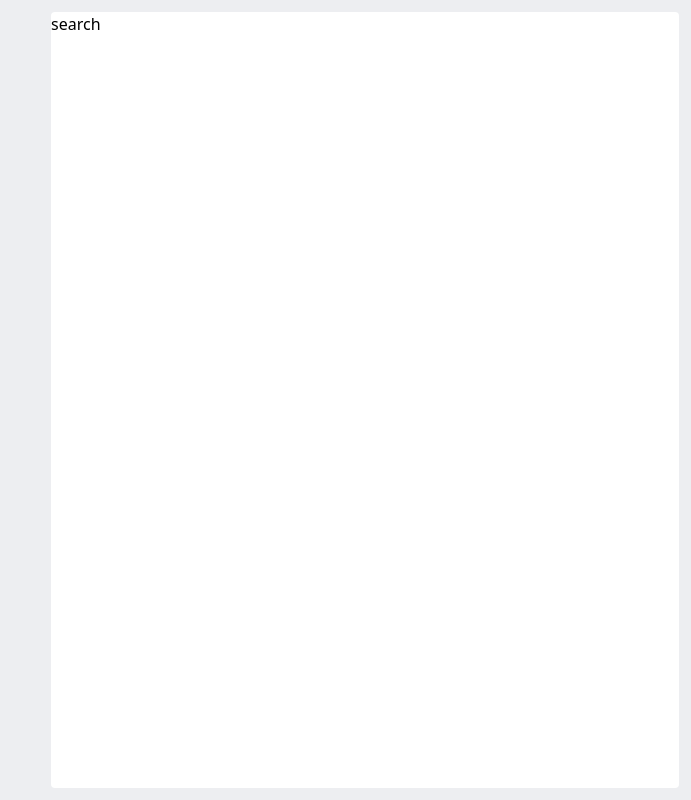
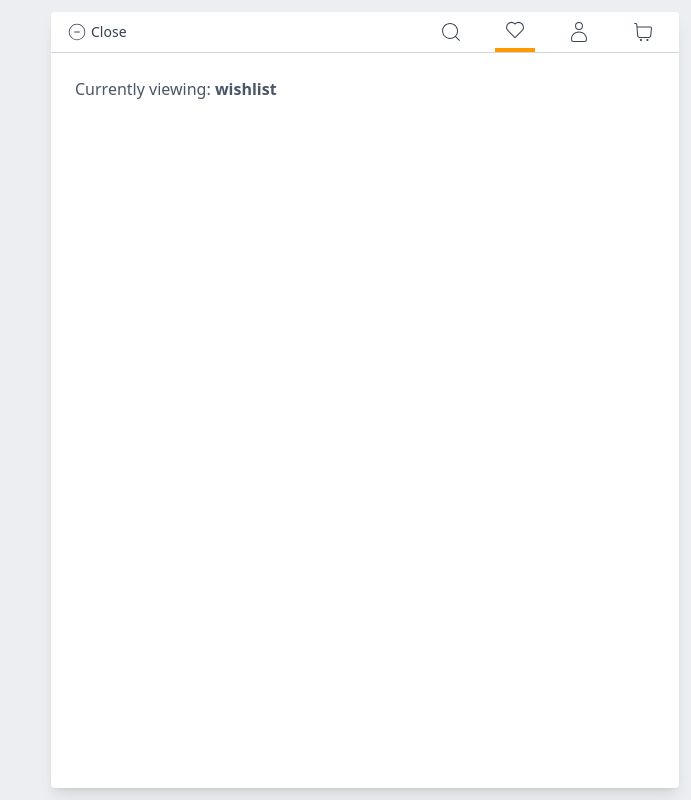
Before and after one commit to chimalongy/dbcelegance, a Next.js app: page /test in a window 1280 px wide. Shown: the whole page, without its empty margins (589-1280 px from the left). Built offline with nearby package versions, Linux system fonts and the light colour scheme.

Commit message:
changed the logo

```diff
--- a/src/app/components/modalpages.jsx/ModalMain.jsx
+++ b/src/app/components/modalpages.jsx/ModalMain.jsx
@@ -1,23 +1,92 @@
 "use client";
-import React from "react";
+
+import React, { useState } from 'react';
+import { IoClose } from 'react-icons/io5';
+import { CiSearch, CiHeart, CiUser, CiShoppingCart, CiCircleMinus  } from 'react-icons/ci';
 
 const ModalMain = () => {
+  const [activeTab, setActiveTab] = useState('wishlist');
+  const [showModal, setShowModal] = useState(true);
+
+  // if (!showModal) return null;
+
   return (
-    <div className="fixed top-0 bottom-0 left-0 right-0 h-screen bg-gray-300/40 backdrop-blur-md flex  lg:justify-end p-3 z-50">
-
+    <div className="fixed inset-0 h-screen bg-gray-300/40 backdrop-blur-md flex lg:justify-end p-3 z-50">
       <div
-        className=" w-full lg:w-[50%] bg-white rounded"
+        className="w-full lg:w-[50%] bg-white rounded shadow-lg"
         style={{
           animation: 'slide-in-right 0.5s ease-out',
         }}
       >
-        search
+        {/* Header */}
+        <div className="border-b border-b-gray-300">
+          <div className="flex justify-between items-center px-4">
+            {/* Close Button */}
+            <button
+              onClick={() => setShowModal(false)}
+              className="flex items-center gap-1 text-sm text-gray-700 hover:text-black "
+              aria-label="Close modal"
+            >
+              <CiCircleMinus  className="text-xl" />
+              <span>Close</span>
+            </button>
+
+            {/* Icons */}
+            <div className="flex gap-6 items-center">
+              <button
+                onClick={() => setActiveTab('search')}
+                aria-label="Search"
+                className={`flex justify-center items-center h-[40px] w-[40px] ${
+                  activeTab === "search" ? "border-b-4 border-b-amber-500" : ""
+                }`}
+              >
+                <CiSearch className="text-2xl text-gray-700" />
+              </button>
+              <button
+                onClick={() => setActiveTab('wishlist')}
+                aria-label="Wishlist"
+                className={`flex justify-center items-center h-[40px] w-[40px] ${
+                  activeTab === "wishlist" ? "border-b-4 border-b-amber-500" : ""
+                }`}
+              >
+                <CiHeart className="text-2xl text-gray-700" />
+              </button>
+              <button
+                onClick={() => setActiveTab('profile')}
+                aria-label="Profile"
+                className={`flex justify-center items-center h-[40px] w-[40px] ${
+                  activeTab === "profile" ? "border-b-4 border-b-amber-500" : ""
+                }`}
+              >
+                <CiUser className="text-2xl text-gray-700" />
+              </button>
+              <button
+                onClick={() => setActiveTab('cart')}
+                aria-label="Cart"
+                className={`flex justify-center items-center h-[40px] w-[40px] ${
+                  activeTab === "cart" ? "border-b-4 border-b-amber-500" : ""
+                }`}
+              >
+                <CiShoppingCart className="text-2xl text-gray-700" />
+              </button>
+            </div>
+          </div>
+        </div>
+
+        {/* Tab Content Placeholder */}
+        <div className="p-6">
+          <p className="text-gray-600">Currently viewing: <strong>{activeTab}</strong></p>
+        </div>
       </div>
 
       <style jsx>{`
         @keyframes slide-in-right {
-          0% { transform: translateX(100%); }
-          100% { transform: translateX(0); }
+          0% {
+            transform: translateX(100%);
+          }
+          100% {
+            transform: translateX(0);
+          }
         }
       `}</style>
     </div>
--- a/src/app/splashscreencompoents/splashscreen.jsx
+++ b/src/app/splashscreencompoents/splashscreen.jsx
@@ -3,6 +3,7 @@
 
 import { motion } from "framer-motion";
 import { useEffect, useState } from "react";
+import Image from "next/image";
 
 // Predefined particle positions and sizes to avoid hydration mismatch
 const PARTICLES = [
@@ -46,91 +47,26 @@ export default function SplashScreen() {
 
   if (!isMounted) {
     return (
-      <div className="h-screen flex justify-center items-center">
-        <div className="flex justify-center items-center p-2 bg-black border-8 border-amber-500 h-[200px]">
-          <p className="flex gap-1">
-            <span className="text-amber-500 font-extrabold">DBC</span>
-            <span className="text-white">Elegance</span>
-          </p>
-        </div>
+      <div className=" bg-amber-100 h-screen flex justify-center items-center">
+        <Image
+        src="/images/dbclogo.png"
+        alt="dbclogo"
+        width={200}
+        height={200}
+        />
       </div>
     );
   }
 
   return (
-     <div className="h-screen flex justify-center items-center">
-        <div className="flex justify-center items-center p-2 bg-black border-8 border-amber-500 h-[200px]">
-          <p className="flex gap-1">
-            <span className="text-amber-500 font-extrabold">DBC</span>
-            <span className="text-white">Elegance</span>
-          </p>
-        </div>
+     <div className=" bg-amber-100 h-screen flex justify-center items-center">
+         <Image
+        src="/images/dbclogo.png"
+        alt="dbclogo"
+        width={200}
+        height={200}
+        />
       </div>
-    // <div className="h-screen flex justify-center items-center">
-    //   <motion.div
-    //     className="flex justify-center items-center p-2 bg-black border-8 border-amber-500 h-[200px] relative overflow-hidden"
-    //     initial="hidden"
-    //     animate="visible"
-    //     variants={containerVariants}
-    //   >
-    //     <motion.div
-    //       className="absolute inset-0 border-8 border-transparent"
-    //       animate={{
-    //         borderColor: ['rgba(217, 119, 6, 0)', 'rgba(217, 119, 6, 0.3)', 'rgba(217, 119, 6, 0)'],
-    //         scale: [1, 1.05, 1]
-    //       }}
-    //       transition={{
-    //         duration: 2,
-    //         repeat: Infinity,
-    //         ease: "easeInOut"
-    //       }}
-    //     />
 
-    //     <div className="absolute inset-0 shadow-[0_0_20px_5px_rgba(217,119,6,0.3)] opacity-0 hover:opacity-100 transition-opacity duration-300" />
-
-    //     <motion.p className="flex gap-1 text-4xl md:text-5xl" variants={containerVariants}>
-    //       {["D", "B", "C"].map((letter, index) => (
-    //         <motion.span
-    //           key={index}
-    //           className="text-amber-500 font-extrabold"
-    //           variants={letterVariants}
-    //           whileHover={{ y: -10 }}
-    //         >
-    //           {letter}
-    //         </motion.span>
-    //       ))}
-    //       <motion.span
-    //         className="text-white"
-    //         variants={letterVariants}
-    //         whileHover={{ scale: 1.1 }}
-    //       >
-    //         Elegance
-    //       </motion.span>
-    //     </motion.p>
-
-    //     {PARTICLES.map((particle, i) => (
-    //       <motion.div
-    //         key={i}
-    //         className="absolute bg-amber-500 rounded-full"
-    //         style={{
-    //           width: `${particle.width}px`,
-    //           height: `${particle.height}px`,
-    //           left: `${particle.left}%`,
-    //           top: `${particle.top}%`,
-    //         }}
-    //         animate={{
-    //           y: [0, (Math.random() * 40) - 20],
-    //           x: [0, (Math.random() * 40) - 20],
-    //           opacity: [0.3, 0.8, 0.3],
-    //         }}
-    //         transition={{
-    //           duration: Math.random() * 5 + 3,
-    //           repeat: Infinity,
-    //           repeatType: "reverse",
-    //         }}
-    //       />
-    //     ))}
-    //   </motion.div>
-    // </div>
   );
 }
```
Also changed, not shown: public/images/dbclogo.png (added).
